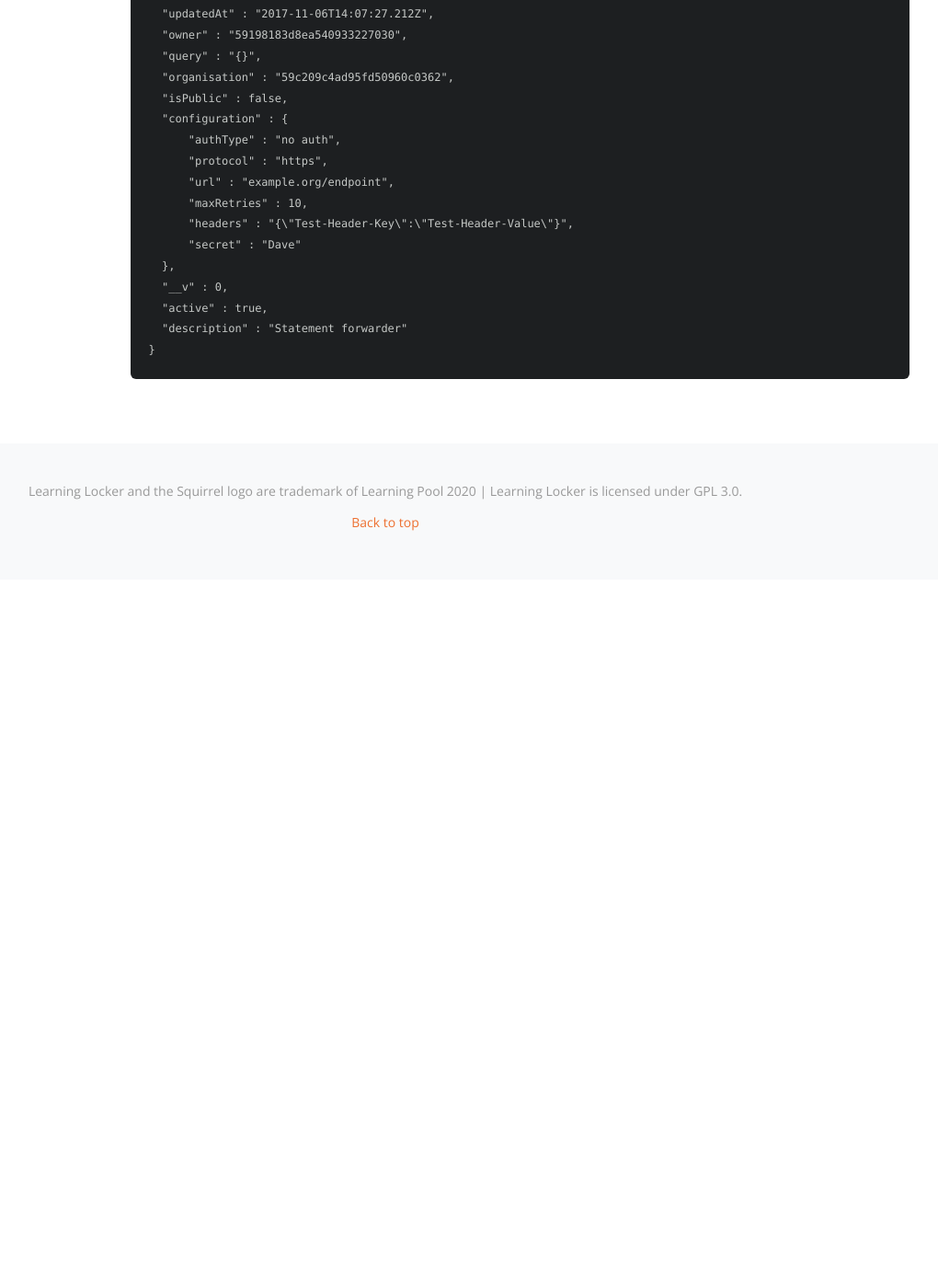
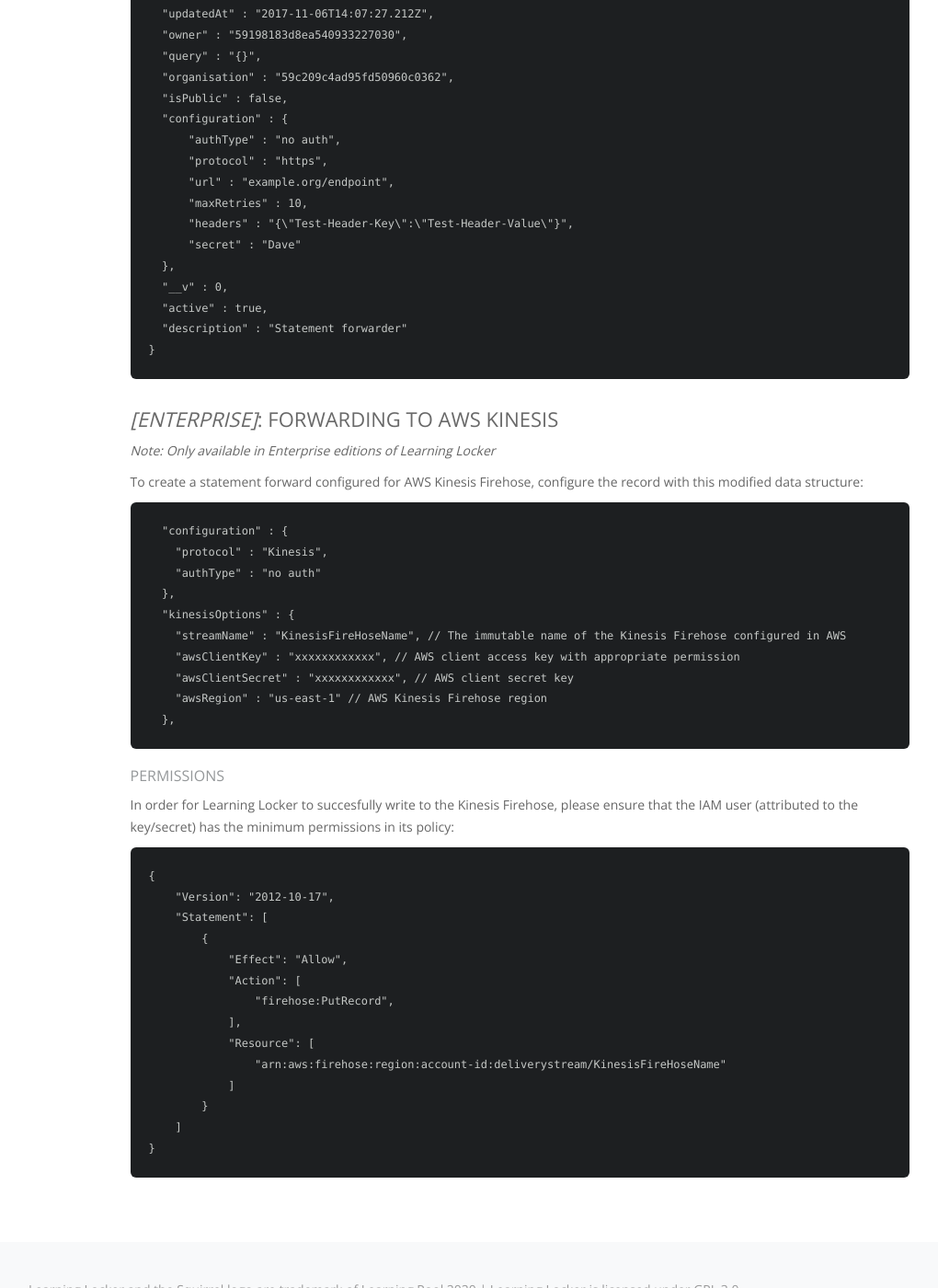
Before and after one commit to LearningLocker/docs, a Jekyll site: the page built from src/http-statement-forwarding.md, in a window 1280 px wide and 1400 px high, scrolled down 1392 px. Shown: the whole window at 92% size, without its empty margins (221-1241 px from the left). Built offline with Jekyll 4.4.1, drawn with Linux system fonts in a browser that asks for light colours; nearby versions of some CDN libraries; before the commit the page ends 2022 px from its top, so only the background shows below that.

Commit message:
Added Kinesis docs

````diff
--- a/src/http-statement-forwarding.md
+++ b/src/http-statement-forwarding.md
@@ -64,3 +64,41 @@
   "description" : "Statement forwarder"
 }
 ```
+
+### *[Enterprise]*: Forwarding to AWS Kinesis
+_Note: Only available in Enterprise editions of Learning Locker_
+
+To create a statement forward configured for AWS Kinesis Firehose, configure the record with this modified data structure:
+
+```js
+  "configuration" : {
+    "protocol" : "Kinesis",
+    "authType" : "no auth"
+  },
+  "kinesisOptions" : {
+    "streamName" : "KinesisFireHoseName", // The immutable name of the Kinesis Firehose configured in AWS
+    "awsClientKey" : "xxxxxxxxxxxx", // AWS client access key with appropriate permission
+    "awsClientSecret" : "xxxxxxxxxxxx", // AWS client secret key
+    "awsRegion" : "us-east-1" // AWS Kinesis Firehose region
+  },
+```
+
+#### Permissions
+In order for Learning Locker to succesfully write to the Kinesis Firehose, please ensure that the IAM user (attributed to the key/secret) has the minimum permissions in its policy:
+
+```json
+{
+    "Version": "2012-10-17",
+    "Statement": [
+        {
+            "Effect": "Allow",
+            "Action": [
+                "firehose:PutRecord",
+            ],
+            "Resource": [
+                "arn:aws:firehose:region:account-id:deliverystream/KinesisFireHoseName"
+            ]
+        }
+    ]
+}
+```
````
